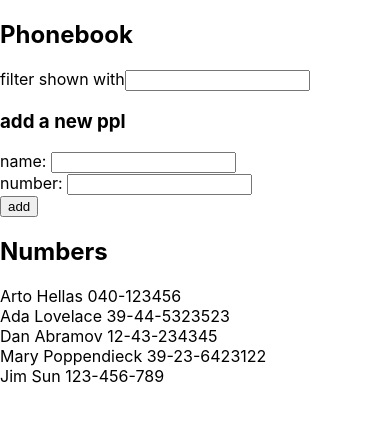
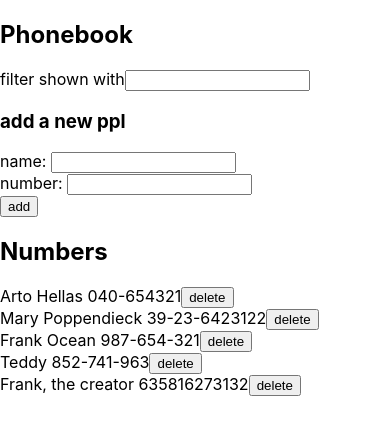
Before and after one commit to JimSunJing/fullstack2020, a React (Create React App) app in the folder part2/phonebook/: page / in a window 390 px wide. Shown: the top 434 px of the page. Built offline with nearby package versions, Linux system fonts and the light colour scheme; data requests are answered from the project's data file.

Commit message:
phonebook exercise 2.16-2.18

```diff
--- a/part2/phonebook/db.json
+++ b/part2/phonebook/db.json
@@ -2,18 +2,8 @@
   "persons": [
     {
       "name": "Arto Hellas",
-      "number": "040-123456",
+      "number": "040-654321",
       "id": 1
-    },
-    {
-      "name": "Ada Lovelace",
-      "number": "39-44-5323523",
-      "id": 2
-    },
-    {
-      "name": "Dan Abramov",
-      "number": "12-43-234345",
-      "id": 3
     },
     {
       "name": "Mary Poppendieck",
@@ -21,9 +11,19 @@
       "id": 4
     },
     {
-      "name": "Jim Sun",
-      "number": "123-456-789",
-      "id": 5
+      "name": "Frank Ocean",
+      "number": "987-654-321",
+      "id": 6
+    },
+    {
+      "name": "Teddy",
+      "number": "852-741-963",
+      "id": 7
+    },
+    {
+      "name": "Frank, the creator",
+      "number": "635816273132",
+      "id": 8
     }
   ]
 }
--- a/part2/phonebook/src/App.js
+++ b/part2/phonebook/src/App.js
@@ -1,8 +1,8 @@
 import React, { useState, useEffect } from 'react';
-import axios from 'axios'
 import Filter from './components/Filter'
 import PersonForm from './components/PersonForm'
 import Persons from './components/Persons'
+import personService from './services/persons'
 
 const App = (props) => {
     const [persons, setPersons] = useState([])
@@ -12,12 +12,56 @@ const App = (props) => {
 
     useEffect(() => {
         console.log('effect...')
-        axios.get('http://localhost:3001/persons')
-            .then(response => {
-                console.log('promise fulfilled')
-                setPersons(response.data)
+        personService.getAll()
+            .then(data => setPersons(data))
+    }, [])
+
+    const addName = (event) => {
+        event.preventDefault()
+        const person2add = {
+            name: newName,
+            number: number
+        }
+        // check if name already excist
+        let repeatName = persons.find(p => p.name === newName)
+        if (repeatName !== undefined) {
+            console.log('find a name repeat')
+            if (window.confirm(`${repeatName.name} is already added to phonebook, replace the old numberwith a new one?`)){
+                console.log('update person number');
+                personService.updatePerson(repeatName.id,person2add)
+                    .then(data => {
+                        const temp = persons.map(p => p.id === data.id
+                            ? data : p)
+                        setPersons(temp)
+                    })
+            }
+            return
+        }
+        // check phone number exsist
+        if (persons.find(p => p.number === number) !== undefined) {
+            console.log('find a number repeat')
+            alert(`${number} is already added to phonebook`)
+            return
+        }
+        // add into persons
+        // upload to back-end
+        personService.addPerson(person2add)
+            .then(data => {
+                // console.log('response data:',data);
+                setPersons(persons.concat(data));
             })
-    },[])
+            .catch(e => { console.log('error:', e); })
+    }
+
+    const delPerson = person => {
+        if (window.confirm(`Delete ${person.name} ?`)) {
+            personService.deletePerson(person.id)
+                .then(data => {
+                    setPersons(persons.filter(p => p.id !== person.id))
+                })
+                .catch(e => console.log('error:', e))
+        }
+    }
 
     return (
         <>
@@ -27,12 +71,13 @@ const App = (props) => {
 
             <h3>add a new ppl</h3>
 
-            <PersonForm newName={newName} setNewName={setNewName}
+            <PersonForm addName={addName}
                 number={number} setNumber={setNumber}
-                persons={persons} setPersons={setPersons} />
+                newName={newName} setNewName={setNewName} />
 
             <h2>Numbers</h2>
-            <Persons persons={persons} searchKey={searchKey} />
+            <Persons persons={persons} searchKey={searchKey}
+                delPerson={delPerson} />
         </>
     )
 }
--- a/part2/phonebook/src/components/PersonForm.js
+++ b/part2/phonebook/src/components/PersonForm.js
@@ -1,13 +1,11 @@
 import React from 'react';
-import axios from 'axios';
 
 const PersonForm = (props) => {
 
-    const {persons,setPersons,
-        newName,setNewName,
-        number,setNumber} = props
+    const { newName, setNewName,
+        number, setNumber, addName } = props
 
-    const handleNameOnChange = (event) =>{
+    const handleNameOnChange = (event) => {
         // console.log(event.target.value)
         setNewName(event.target.value)
     }
@@ -17,45 +15,16 @@ const PersonForm = (props) => {
         setNumber(event.target.value)
     }
 
-    const addName = (event) => {
-        event.preventDefault()
-        // check if name already excist
-        // console.log('find:',persons.find(p => p.name === newName))
-        if (persons.find(p => p.name === newName) !== undefined){
-            console.log('find a name repeat')
-            alert(`${newName} is already added to phonebook`)
-            return
-        }
-        // check phone number exsist
-        if (persons.find(p => p.number === number) !== undefined){
-            console.log('find a number repeat')
-            alert(`${number} is already added to phonebook`)
-            return
-        }
-        // add into persons
-        const person2add = {
-            name: newName,
-            number: number
-        }
-        // upload to back-end
-        axios.post('http://localhost:3001/persons',person2add)
-            .then(response => {
-                console.log('response data:',response.data);
-                setPersons(persons.concat(response.data));
-            })
-            .catch(e => {console.log('error:',e);})
-    }
-
     return (
         <div>
             <form onSubmit={addName}>
                 <div>
-                name: <input value={newName}
-                    onChange={handleNameOnChange}/></div>
+                    name: <input value={newName}
+                        onChange={handleNameOnChange} /></div>
                 <div>number: <input value={number}
                     onChange={handleNumberOnChange} /></div>
                 <div>
-                <button type="submit">add</button>
+                    <button type="submit">add</button>
                 </div>
             </form>
         </div>
--- a/part2/phonebook/src/components/Persons.js
+++ b/part2/phonebook/src/components/Persons.js
@@ -1,11 +1,15 @@
 import React from 'react';
 
-const Persons = ({persons,searchKey}) => {
+const Persons = ({ persons, searchKey, delPerson }) => {
     return (
         <div>
             {persons.map(p => {
-                if (p.name.toLowerCase().indexOf(searchKey) !== -1){
-                    return (<div key={p.name}>{p.name} {p.number} </div>)
+                if (p.name.toLowerCase().indexOf(searchKey) !== -1) {
+                    return (
+                        <div key={p.name}>{p.name} {p.number}
+                            <button onClick={() => delPerson(p)}>delete</button>
+                        </div>
+                    )
                 } else return null
             })}
         </div>
--- a/part2/phonebook/src/services/persons.js
+++ b/part2/phonebook/src/services/persons.js
@@ -1,3 +1,21 @@
-// import axios from 'axios';
+import axios from 'axios';
 
-// const addPerson = (newObj) => {}
+const baseUrl = 'http://localhost:3001/persons'
+
+const getAll = () =>
+    axios.get(baseUrl)
+        .then(response => response.data)
+
+const addPerson = newObj =>
+    axios.post(baseUrl, newObj)
+        .then(response => response.data)
+
+const updatePerson = (id, newObj) =>
+    axios.put(`${baseUrl}/${id}`, newObj)
+        .then(response => response.data)
+
+const deletePerson = id =>
+    axios.delete(`${baseUrl}/${id}`)
+        .then(response => response.data)
+
+export default { getAll, addPerson, deletePerson, updatePerson }
```
